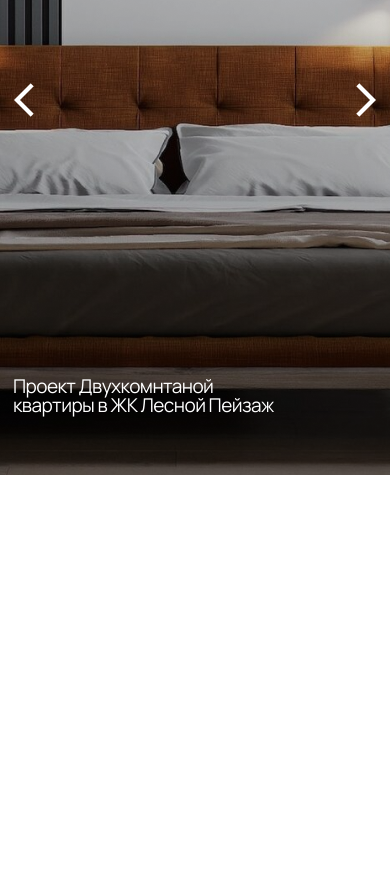
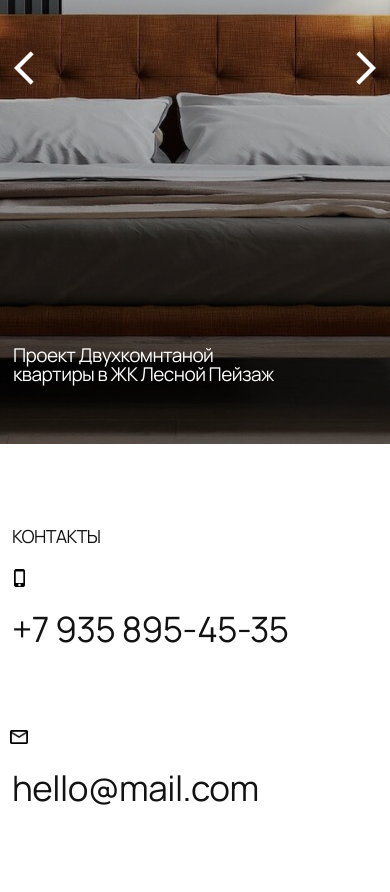
Before and after one commit to SagderovKamalIT/metrica-site, a plain HTML site: page index.html in a window 390 px wide. Shown: the part 5865-6757 px from the top of the page. Before the commit the page ends 6345 px from the top, so only its background shows below. Drawn offline with Linux system fonts and the light colour scheme.

Commit message:
add contacts section

```diff
--- a/index.html
+++ b/index.html
@@ -235,7 +235,7 @@
         <li class="gallery__slide gallery__slide-active ">
 
           <picture>
-            <img  class="gallery__image" src="/resources/bedroom__dekstop.png" alt="Проект двухкомнатной квартиры">
+            <img  class="gallery__image" src="resources/bedroom__dekstop.png" alt="Проект двухкомнатной квартиры">
           </picture>
 
           <div class=" gallery__text-wrapper">
@@ -246,7 +246,7 @@
 
          <li class="gallery__slide ">
 
-          <img  class="gallery__image" src="/resources/armchair__dekstop.png" alt="Проект гостиной">
+          <img  class="gallery__image" src="resources/armchair__dekstop.png" alt="Проект гостиной">
 
           <div class=" gallery__text-wrapper">
             <p class="gallery__text">Проект гостиной в ЖК Маяк</p>
@@ -256,7 +256,7 @@
 
         <li class="gallery__slide ">
 
-        <img  class="gallery__image" src="/resources/living-room__dekstop.png" alt="Визуализация кухни-гостиной ">
+        <img  class="gallery__image" src="resources/living-room__dekstop.png" alt="Визуализация кухни-гостиной ">
 
         <div class=" gallery__text-wrapper">
           <p class="gallery__text">Визуализация кухни-гостиной <br> в частном доме</p>
@@ -266,7 +266,7 @@
 
       <li class="gallery__slide  ">
 
-      <img  class="gallery__image" src="/resources/kitchen__dekstop.png" alt="Проект кухни">
+      <img  class="gallery__image" src="resources/kitchen__dekstop.png" alt="Проект кухни">
 
       <div class=" gallery__text-wrapper">
         <p class="gallery__text">Проект кухни в скандинавском  <br> стиле для ЖК Северный Ветер</p>
@@ -286,10 +286,26 @@
 
       </div>
 
+      </section>
+
+      <section class="contacts__section" >
+
+        <div class="container">
+
+          <h2 class="sections__title">КОНТАКТЫ</h2>
+
+
+          <div class="contacts" >
+
+            <a class="contacts__details  phone" href="tel:+79358954535">+7 935 895-45-35</a>
+
+            <a class="contacts__details  mail" href="mailto:hello@mail.com">hello@mail.com</a>
+
+          </div>
 
 
 
-
+        </div>
 
       </section>
 
@@ -299,22 +315,6 @@
   </main>
 
   <!--
-
-        <section class="phone_contacts">
-          <div class="phone_before">
-            <h2 class="contacts" id="contacts">КОНТАКТЫ</h2>
-          </div>
-
-
-            <div >
-
-            <a class="phone_number" href="tel:+79358954535">+7 935 895-45-35</a>
-
-              <a class="mail" href="mailto:hello@mail.com">hello@mail.com</a>
-          </div>
-
-
-        </section>
 
 
 </main>
--- a/styles/contacts.css
+++ b/styles/contacts.css
@@ -1,44 +1,96 @@
-.phone_before::before {
+.contacts__section {
+  padding: 150px 0;
+}
+
+.contacts {
+  display: flex;
+  flex-direction: row;
+  gap: 104px;
+  margin-top: 74px;
+}
+
+.contacts__details {
+  position: relative;
+  font-size: 58px;
+  font-weight: 400;
+  line-height: 60px;
+  color: rgb(18, 18, 18);
+  text-decoration: none;
+}
+
+.contacts__details:hover {
+  opacity: 0.5;
+  text-decoration: underline;
+}
+
+.phone::before {
+  position: absolute;
   content: "";
-    display: block;
   width: 24px;
   height: 24px;
-    margin-bottom: 12px;
-    margin-left: -5px;
+  top: -50px;
+  left: -5px;
   background-image: url(/resources/iphone.png);
   background-size: contain;
   background-repeat: no-repeat;
   background-position: center;
 }
 
-  .phone_contacts {
-    padding-top: 151px;
-    padding-bottom: 156px;
+.mail::before {
+  position: absolute;
+  content: "";
+  width: 24px;
+  height: 24px;
+  top: -50px;
+  left: -5px;
+  background-image: url(/resources/mail.png);
+  background-size: contain;
+  background-repeat: no-repeat;
+  background-position: center;
+}
+
+@media (max-width: 960px) {
+  .contacts__section {
+    padding-top: 120px;
+    padding-bottom: 80px;
   }
 
   .contacts {
-    margin-bottom: 32px;
-    font-size: 18px;
-    font-weight: 400;
-    line-height: 25px;
-    color: rgb(18, 18, 18);
+    gap: 114px;
   }
 
-  .phone_number {
-    display: block;
-    font-size: 59px;
-    font-weight: 400;
-    line-height: 60px;
-    text-decoration: none;
-    color: rgb(18, 18, 18);
-    margin-bottom: 30px;
-    text-decoration: none;
+  .contacts__details {
+    font-size: 45px;
+    line-height: 133%;
+  }
 }
 
-  .mail {
-    font-size: 58px;
-    font-weight: 400;
-    line-height: 60px;
-    color: rgb(18, 18, 18);
-    opacity: 0.5;
+@media (max-width: 640px) {
+  .contacts__section {
+    padding: 80px 0;
   }
+
+  .contacts {
+    flex-direction: column;
+    margin-top: 58px;
+  }
+
+  .contacts__details {
+    font-size: 35px;
+    line-height: 130%;
+  }
+
+  .mail::before {
+    width: 18px;
+    height: 18px;
+    top: -38px;
+    left: -2px;
+  }
+
+  .phone::before {
+    width: 18px;
+    height: 18px;
+    top: -38px;
+    left: -2px;
+  }
+}
--- a/styles/gallery.css
+++ b/styles/gallery.css
@@ -175,7 +175,6 @@ color: rgb(255, 255, 255);
   }
 
    .gallery__controls {
-    display: flex;
     justify-content: space-between;
     margin: 0;
    }
@@ -184,4 +183,6 @@ color: rgb(255, 255, 255);
 
 
 
+
+
 }
--- a/styles/services.css
+++ b/styles/services.css
@@ -62,17 +62,11 @@
 
 
 @media (max-width: 960px) {
-<<<<<<< HEAD
   .services__section {
     padding-top: 151px;
     padding-bottom: 120px;
   }
-=======
-   .section__services {
-    padding-top: 150px;
-    padding-bottom: 120px;
-   }
->>>>>>> branch1
+
 
   .services {
     column-gap: 10px;
--- a/styles/styles.css
+++ b/styles/styles.css
@@ -20,6 +20,7 @@ body {
   width: 100%;
   font-family: "Manrope", sans-serif;
   letter-spacing: -0.03em;
+  overflow-x: hidden;
 }
 
 .container {
```
Also changed, not shown: resources/mail.png (added). Lines whose indentation alone changed are shown as unchanged.
